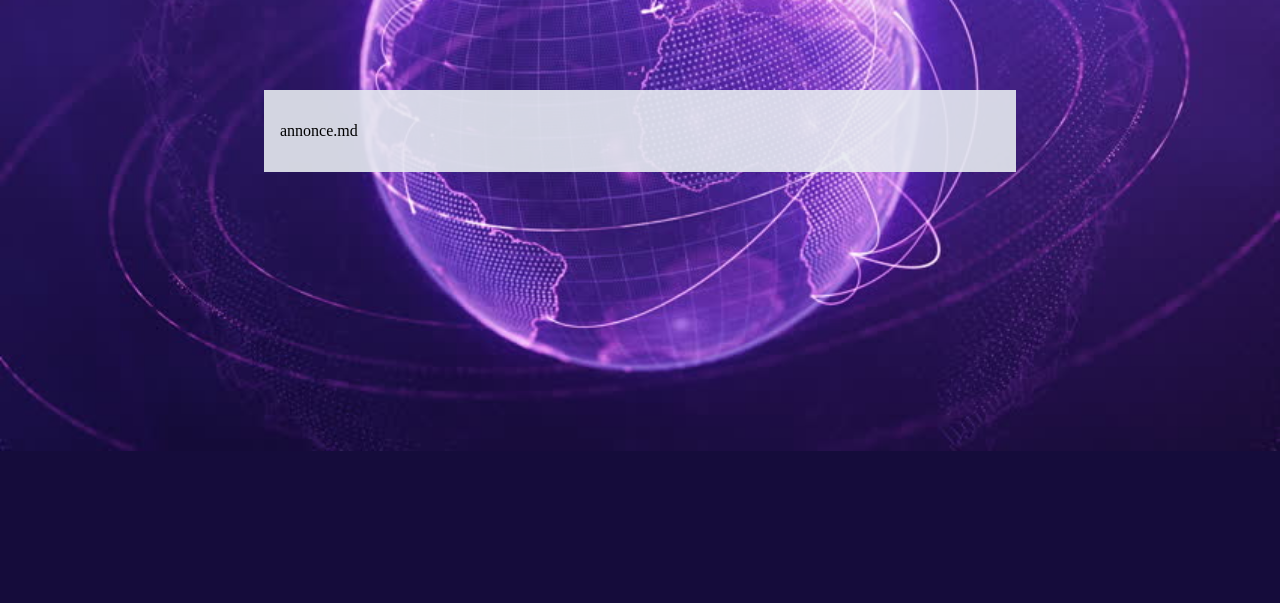
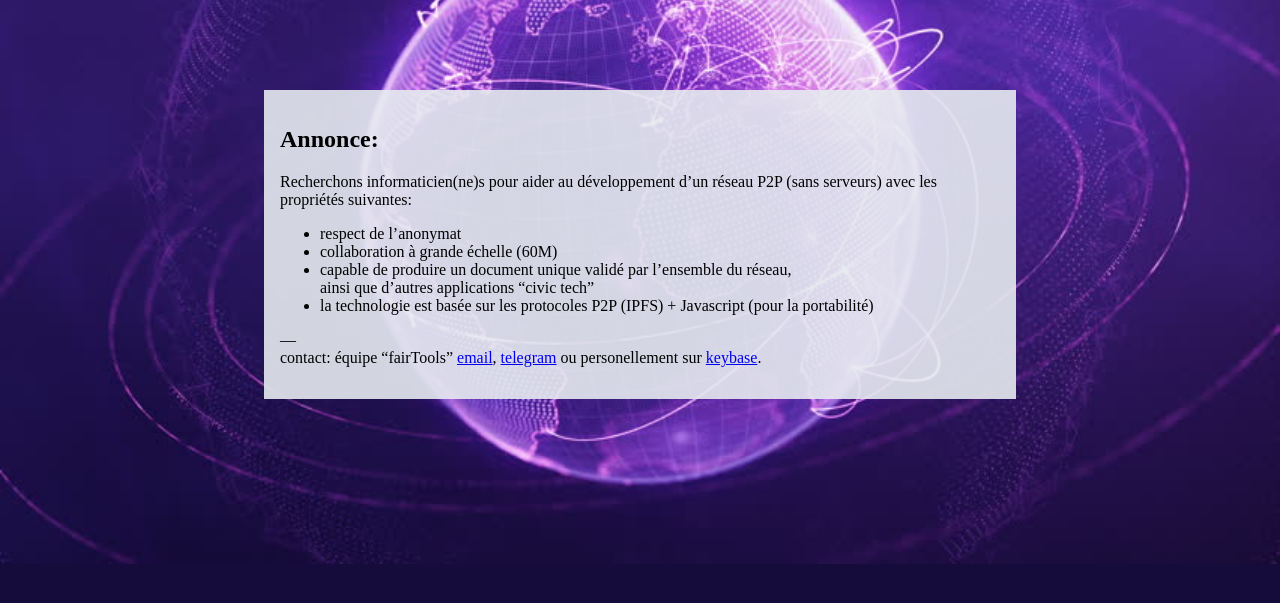
Before and after one commit to willforge/fairTools, a Jekyll site: the page built from docs/annonce_fr.md, in a window 1280 px wide. Shown: the top 603 px of the page. Built offline with Jekyll 4.4.1, drawn with Linux system fonts in a browser that asks for light colours; our own code applies the rules of GitHub Pages for plain Markdown files.

Commit message:
changed email and fixed spelling

```diff
--- a/docs/annonce_fr.md
+++ b/docs/annonce_fr.md
@@ -1 +1,27 @@
-annonce.md
+---
+key: annonce
+title: Nous recherchons...
+layout: page
+---
+
+## Annonce:
+
+ Recherchons informaticien(ne)s pour aider
+ au développement d'un réseau P2P (sans serveurs) avec les propriétés suivantes:
+
+ - respect de l'anonymat
+ - collaboration à grande échelle (60M)
+ - capable de produire un document unique validé par l'ensemble du réseau,
+   <br>ainsi que d'autres applications "civic tech"
+ - la technologie est basée sur les protocoles P2P (IPFS) + Javascript (pour la portabilité)
+
+
+---<br>
+  contact: équipe "fairTools"
+      [email](mailto:fairfriends@protonmail.com), [telegram](https://t.me/distributedbrain)
+      ou personellement sur [keybase](https://keybase.io/michel47).
+
+<!--
+      [keybase](https://keybase.io/team/distributedbrain)
+      [git](https://github.com/willforge/fairTools).
+-->
```
Also changed, not shown: docs/annonce.md (+2 -2 lines).
